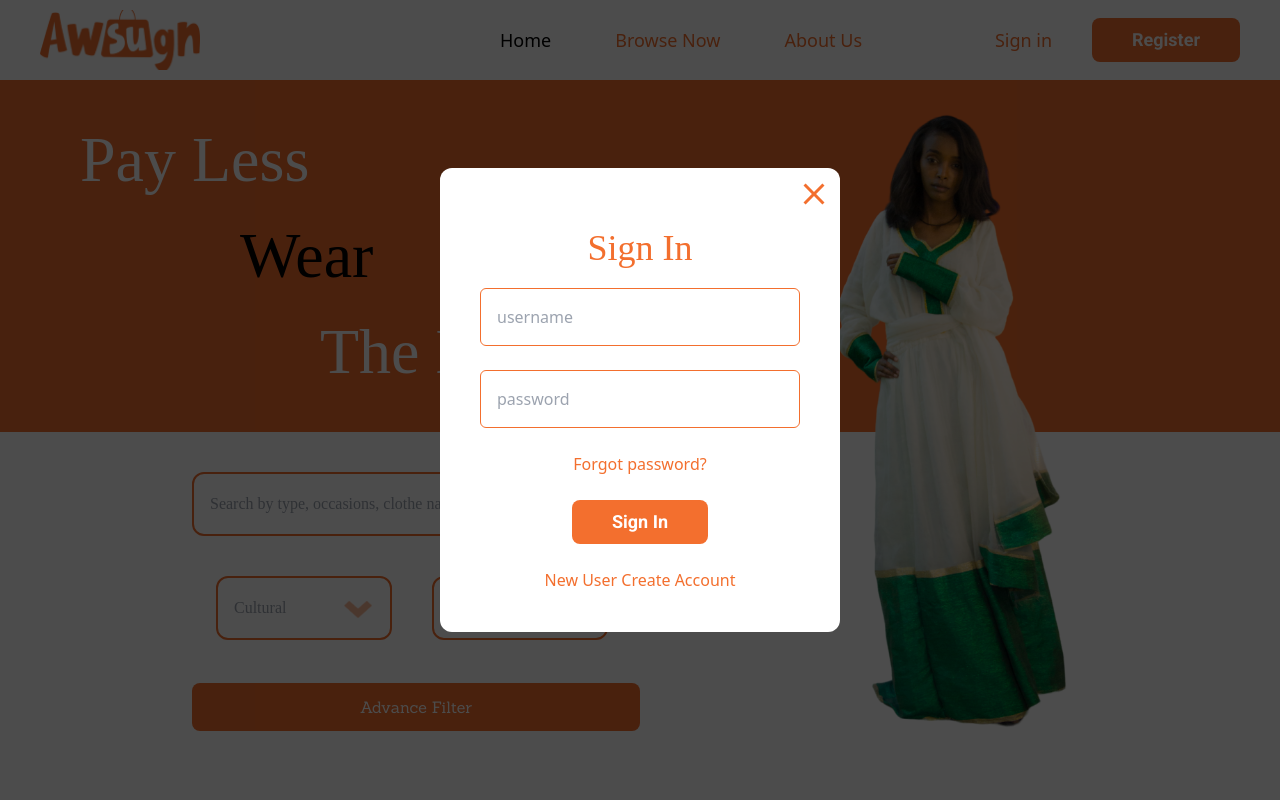
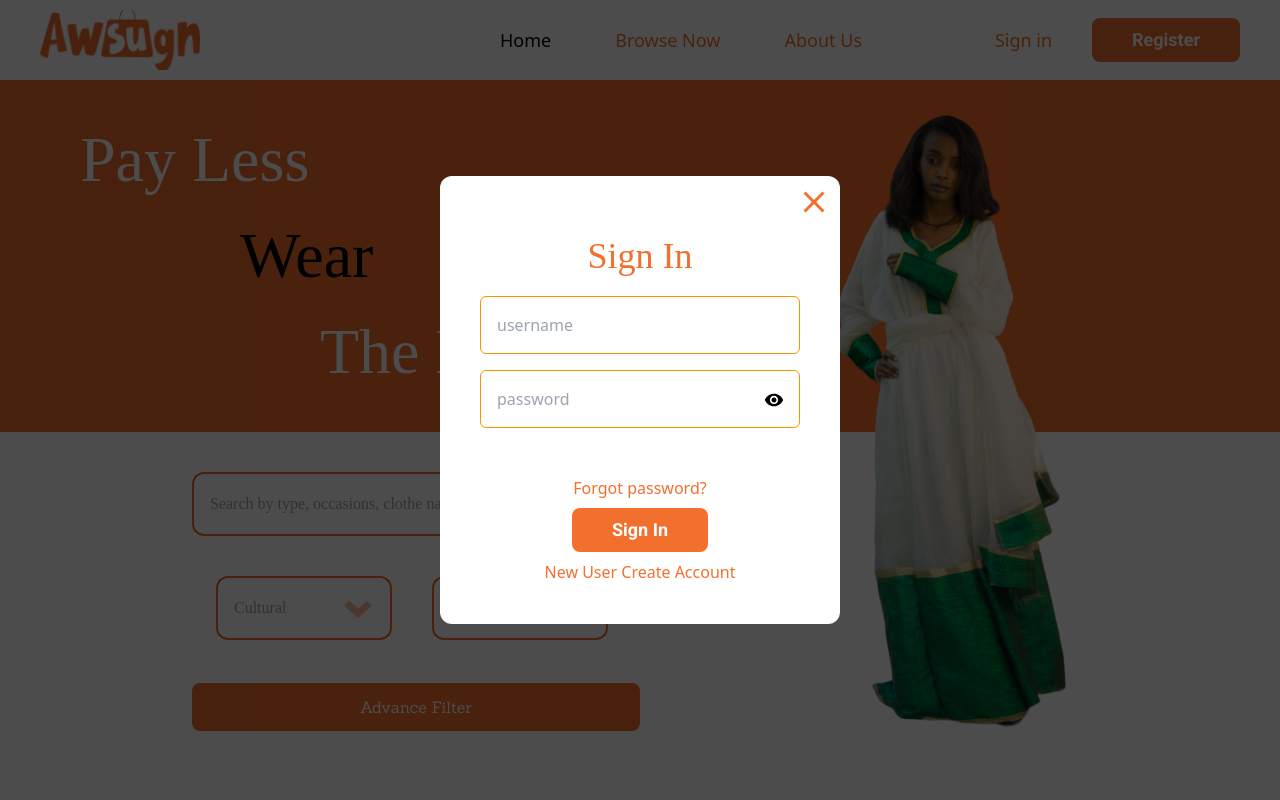
Before and after one commit to Sertsev/AWSUGN-UI, a React (Vite) app: page / in a window 1280 px wide. Both pictures are taken after a click on the button "Sign in". Shown: the top 800 px of the page. Built offline with nearby package versions, Linux system fonts and the light colour scheme; a web font is replaced by a local one.

Commit message:
finish form validating on signin

```diff
--- a/src/components/header/register.tsx
+++ b/src/components/header/register.tsx
@@ -54,7 +54,7 @@ const Register: FC<{ cancleRegister: () => void }> = ({ cancleRegister }) => {
             type="text"
             name="username"
             placeholder="username"
-            className="w-[20rem] border-deepOrage outline-none border p-4 rounded-md "
+            className="w-[20rem] border-deepOrage outline-orange border p-4 rounded-md "
             onChange={formik.handleChange}
             onBlur={formik.handleBlur}
             value={formik.values.username}
@@ -68,7 +68,7 @@ const Register: FC<{ cancleRegister: () => void }> = ({ cancleRegister }) => {
             type="text"
             name="firstname"
             placeholder="first name"
-            className="w-[20rem] border-deepOrage outline-none border p-4 rounded-md "
+            className="w-[20rem] border-deepOrage outline-orange border p-4 rounded-md "
             onChange={formik.handleChange}
             onBlur={formik.handleBlur}
             value={formik.values.firstname}
@@ -82,7 +82,7 @@ const Register: FC<{ cancleRegister: () => void }> = ({ cancleRegister }) => {
             type="text"
             name="middlename"
             placeholder="middle name"
-            className="w-[20rem] border-deepOrage outline-none border p-4 rounded-md "
+            className="w-[20rem] border-deepOrage outline-orange border p-4 rounded-md "
             onChange={formik.handleChange}
             onBlur={formik.handleBlur}
             value={formik.values.middlename}
@@ -96,7 +96,7 @@ const Register: FC<{ cancleRegister: () => void }> = ({ cancleRegister }) => {
             type="text"
             name="lastname"
             placeholder="last name"
-            className="w-[20rem] border-deepOrage outline-none border p-4 rounded-md "
+            className="w-[20rem] border-deepOrage outline-orange border p-4 rounded-md "
             onChange={formik.handleChange}
             onBlur={formik.handleBlur}
             value={formik.values.lastname}
@@ -110,7 +110,7 @@ const Register: FC<{ cancleRegister: () => void }> = ({ cancleRegister }) => {
             type="text"
             name="email"
             placeholder="email"
-            className="w-[20rem] border-deepOrage outline-none border p-4 rounded-md "
+            className="w-[20rem] border-deepOrage outline-orange border p-4 rounded-md "
             onChange={formik.handleChange}
             onBlur={formik.handleBlur}
             value={formik.values.email}
@@ -122,7 +122,7 @@ const Register: FC<{ cancleRegister: () => void }> = ({ cancleRegister }) => {
             type="text"
             name="password"
             placeholder="password"
-            className="w-[20rem] border-deepOrage outline-none border p-4 rounded-md "
+            className="w-[20rem] border-deepOrage outline-orange border p-4 rounded-md "
             onChange={formik.handleChange}
             onBlur={formik.handleBlur}
             value={formik.values.password}
@@ -136,7 +136,7 @@ const Register: FC<{ cancleRegister: () => void }> = ({ cancleRegister }) => {
             type="text"
             name="confirmPassword"
             placeholder="confirm password"
-            className="w-[20rem] border-deepOrage outline-none border p-4 rounded-md "
+            className="w-[20rem] border-deepOrage outline-orange border p-4 rounded-md "
             onChange={formik.handleChange}
             onBlur={formik.handleBlur}
             value={formik.values.confirmPassword}
@@ -149,7 +149,7 @@ const Register: FC<{ cancleRegister: () => void }> = ({ cancleRegister }) => {
 
           <select
             name="gender"
-            className="w-[20rem] border-deepOrage outline-none border p-4 rounded-md "
+            className="w-[20rem] border-deepOrage outline-orange border p-4 rounded-md "
             onChange={formik.handleChange}
             onBlur={formik.handleBlur}
             value={formik.values.gender}
@@ -169,7 +169,7 @@ const Register: FC<{ cancleRegister: () => void }> = ({ cancleRegister }) => {
             type="text"
             name="phone"
             placeholder="phone"
-            className="w-[20rem] border-deepOrage outline-none border p-4 rounded-md "
+            className="w-[20rem] border-deepOrage outline-orange border p-4 rounded-md "
             onChange={formik.handleChange}
             onBlur={formik.handleBlur}
             value={formik.values.phone}
@@ -177,7 +177,7 @@ const Register: FC<{ cancleRegister: () => void }> = ({ cancleRegister }) => {
           <p className="text-red">
             {formik.errors.phone && formik.touched.phone && formik.errors.phone}
           </p>
-          <p className="text-orange">
+          <p className="text-orange mb-10">
             Make sure to include country code (+251...)
           </p>
 
--- a/src/components/header/signin.tsx
+++ b/src/components/header/signin.tsx
@@ -1,8 +1,24 @@
-import React, { FC } from "react";
+import React, { FC, useState } from "react";
 import CloseIcon from "@mui/icons-material/Close";
 import { Link } from "react-router-dom";
+import { useFormik } from "formik";
+import * as Yup from "yup";
+import VisibilityIcon from "@mui/icons-material/Visibility";
+import { VisibilityOff } from "@mui/icons-material";
 
 const SignIn: FC<{ cancle: () => void }> = ({ cancle }) => {
+  const [showPassword, setShowPassword] = useState(false);
+  const formik = useFormik({
+    initialValues: {
+      username: "",
+      password: "",
+    },
+    validationSchema: Yup.object({
+      username: Yup.string().required("Username is required!"),
+      password: Yup.string().required("Password is required!"),
+    }),
+    onSubmit: () => {},
+  });
   return (
     <div className="bg-black/70 w-[100vw] h-[100vh] fixed z-20 flex justify-center items-center animate-slowfade">
       <div className="bg-white relative rounded-xl p-10">
@@ -16,19 +32,50 @@ const SignIn: FC<{ cancle: () => void }> = ({ cancle }) => {
           Sign In
         </h1>
         <form
-          action=""
-          className="flex flex-col justify-center items-center gap-6"
+          onSubmit={formik.handleSubmit}
+          className="flex flex-col justify-center items-center gap-2"
         >
           <input
             type="text"
+            name="username"
             placeholder="username"
-            className="w-[20rem] border-orange outline-none border p-4 rounded-md "
+            className="sm:w-[20rem] w-[18rem]  border-deepOrage outline-orange border p-4 rounded-md "
+            onChange={formik.handleChange}
+            onBlur={formik.handleBlur}
+            value={formik.values.username}
           />
-          <input
-            type="password"
-            placeholder="password"
-            className="w-[20rem] border-orange outline-none border p-4 rounded-md "
-          />
+          <p className="text-red">
+            {formik.errors.username &&
+              formik.touched.username &&
+              formik.errors.username}
+          </p>
+          <div className="relative">
+            <input
+              type={`${!showPassword ? "password" : "text"}`}
+              name="password"
+              placeholder="password"
+              className="sm:w-[20rem] w-[18rem] border-deepOrage outline-orange border p-4 rounded-md "
+              onChange={formik.handleChange}
+              onBlur={formik.handleBlur}
+              value={formik.values.password}
+            />
+            {!showPassword ? (
+              <VisibilityIcon
+                className="w-7 h-7 text-md p-1 hover:bg-deepOrage rounded-full absolute top-4 right-3 transition"
+                onClick={() => setShowPassword(true)}
+              />
+            ) : (
+              <VisibilityOff
+                className="w-7 h-7 text-md p-1 hover:bg-deepOrage rounded-full absolute top-4 right-3 transition"
+                onClick={() => setShowPassword(false)}
+              />
+            )}
+            <p className="text-red mb-10 text-center mt-2">
+              {formik.errors.password &&
+                formik.touched.password &&
+                formik.errors.password}
+            </p>
+          </div>
           <Link to={""} className="text-orange hover:text-deepOrage">
             Forgot password?
           </Link>
```
